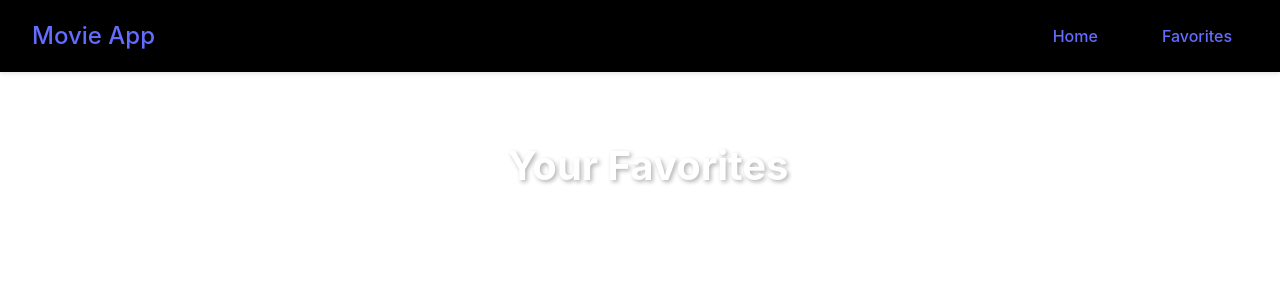
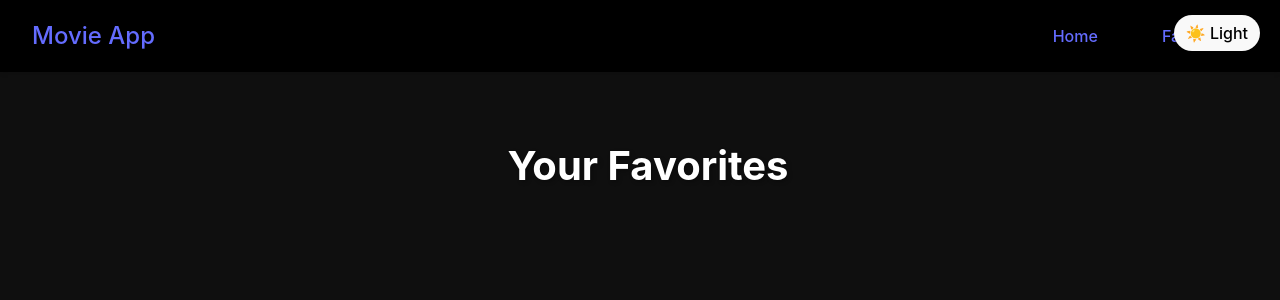
Before and after one commit to engripaye/react-movie-api, a React app in the folder movie-frontend/: page /favorites in a window 1280 px wide. Shown: the top 300 px of the page. Built offline with nearby package versions, Linux system fonts and the light colour scheme; the HTML template or start-up script is replaced by a standard one.

Commit message:
commit latest development by ENGR. IPAYE

```diff
--- a/movie-frontend/src/App.jsx
+++ b/movie-frontend/src/App.jsx
@@ -1,30 +1,39 @@
-import './css/App.css'
+import './css/App.css';
 import Home from "./pages/Home.jsx";
-import {Route, Routes} from "react-router-dom";
+import { Route, Routes } from "react-router-dom";
 import Favorites from "./pages/Favorites.jsx";
 import Navbar from "./component/Navbar.jsx";
-import {MovieProvider} from "./contexts/MovieContext.jsx";
+import { MovieProvider } from "./contexts/MovieContext.jsx";
+import { useState, useEffect } from "react";
 
 function App() {
+    const [theme, setTheme] = useState("dark");
 
-  return (
-      <MovieProvider>
-          <Navbar />
-      <main className="main-content">
+    useEffect(() => {
+        document.body.className = theme;
+    }, [theme]);
 
-          <Routes>
-              <Route path="/" element={<Home />}/>
-              <Route path="/favorites" element={<Favorites />}/>
+    const toggleTheme = () => {
+        setTheme(prev => (prev === "dark" ? "light" : "dark"));
+    };
 
-          </Routes>
-      </main>
+    return (
+        <MovieProvider>
+            <Navbar />
 
-    </MovieProvider>
+            {/* 🌗 Theme Toggle Button */}
+            <button onClick={toggleTheme} className="theme-toggle">
+                {theme === "dark" ? "☀️ Light" : "🌙 Dark"}
+            </button>
 
-  );
-
-
-
+            <main className="main-content">
+                <Routes>
+                    <Route path="/" element={<Home />} />
+                    <Route path="/favorites" element={<Favorites />} />
+                </Routes>
+            </main>
+        </MovieProvider>
+    );
 }
 
-export default App
+export default App;
--- a/movie-frontend/src/component/MovieCard.jsx
+++ b/movie-frontend/src/component/MovieCard.jsx
@@ -66,9 +66,11 @@ function MovieCard({ movie, onPlay }) {
             </div>
 
             <div className="movie-info">
-                <h3>{movie.title}</h3>
+                <h3>{movie.title || movie.name}</h3>
 
-                <p>{movie.release_date?.split("-")[0]}</p>
+                <p>
+                    {(movie.release_date || movie.first_air_date)?.split("-")[0]}
+                </p>
 
                 <span className="rating">
                     ⭐ {movie.vote_average.toFixed(1)}
--- a/movie-frontend/src/css/index.css
+++ b/movie-frontend/src/css/index.css
@@ -70,6 +70,31 @@ button:focus-visible {
   outline: 4px auto -webkit-focus-ring-color;
 }
 
+/* DARK MODE (default) */
+body.dark {
+  background-color: #0f0f0f;
+  color: white;
+}
+
+/* LIGHT MODE */
+body.light {
+  background-color: #ffffff;
+  color: #111;
+}
+.theme-toggle {
+  position: fixed;
+  top: 15px;
+  right: 20px;
+  padding: 8px 12px;
+  border-radius: 20px;
+  border: none;
+  cursor: pointer;
+}
+
+/* smooth transition */
+body {
+  transition: all 0.3s ease;
+}
 @media (prefers-color-scheme: light) {
   :root {
     color: #213547;
--- a/movie-frontend/src/pages/Home.jsx
+++ b/movie-frontend/src/pages/Home.jsx
@@ -6,7 +6,8 @@ import {
     getPopularMovies,
     getNowPlayingMovies,
     getTopRatedMovies,
-    getMovieTrailer
+    getMovieTrailer,
+    getPopularTV
 } from "../services/api.js";
 
 import "../css/Home.css";
@@ -16,34 +17,37 @@ function Home() {
     const [popular, setPopular] = useState([]);
     const [nowPlaying, setNowPlaying] = useState([]);
     const [topRated, setTopRated] = useState([]);
+    const [tvShows, setTvShows] = useState([]);
     const [selectedTrailer, setSelectedTrailer] = useState(null);
     const [error, setError] = useState(null);
     const [loading, setLoading] = useState(true);
 
-    // ⭐ Recommended (filtered + optional shuffle)
+    // ⭐ Recommended movies
     const recommended = nowPlaying.filter(movie => movie.vote_average > 7);
 
     useEffect(() => {
-        const loadMovies = async () => {
+        const loadData = async () => {
             try {
-                const [pop, now, top] = await Promise.all([
+                const [pop, now, top, tv] = await Promise.all([
                     getPopularMovies(),
                     getNowPlayingMovies(),
-                    getTopRatedMovies()
+                    getTopRatedMovies(),
+                    getPopularTV()
                 ]);
 
                 setPopular(pop);
                 setNowPlaying(now);
                 setTopRated(top);
+                setTvShows(tv);
             } catch (err) {
                 console.log(err);
-                setError("Failed to load movies...");
+                setError("Failed to load content...");
             } finally {
                 setLoading(false);
             }
         };
 
-        loadMovies();
+        loadData();
     }, []);
 
     const handleSearch = async (e) => {
@@ -61,9 +65,8 @@ function Home() {
         }
     };
 
-    // 🎬 FIXED: MUST be inside component
-    const handleOpenTrailer = async (movieId) => {
-        const key = await getMovieTrailer(movieId);
+    const handleOpenTrailer = async (id) => {
+        const key = await getMovieTrailer(id);
         setSelectedTrailer(key);
     };
 
@@ -72,7 +75,7 @@ function Home() {
             <form onSubmit={handleSearch} className="search-form">
                 <input
                     type="text"
-                    placeholder="Search for movies"
+                    placeholder="Search for movies or series..."
                     value={searchQuery}
                     onChange={(e) => setSearchQuery(e.target.value)}
                     className="search-input"
@@ -90,10 +93,10 @@ function Home() {
                     <Section title="🆕 Now Playing" movies={nowPlaying} onPlay={handleOpenTrailer} />
                     <Section title="⭐ Popular Movies" movies={popular} onPlay={handleOpenTrailer} />
                     <Section title="🏆 Top Rated" movies={topRated} onPlay={handleOpenTrailer} />
+                    <Section title="📺 Popular Series" movies={tvShows} onPlay={handleOpenTrailer} />
                 </>
             )}
 
-            {/* 🎬 FIXED: inside return */}
             <TrailerModal
                 videoKey={selectedTrailer}
                 onClose={() => setSelectedTrailer(null)}
@@ -102,7 +105,7 @@ function Home() {
     );
 }
 
-// ✅ FIXED: pass onPlay
+// ✅ Section Component
 const Section = ({ title, movies, onPlay }) => (
     <div>
         <h2 style={{ margin: "1rem" }}>{title}</h2>
--- a/movie-frontend/src/services/api.js
+++ b/movie-frontend/src/services/api.js
@@ -40,3 +40,11 @@ export const getMovieTrailer = async (movieId) => {
 
     return trailer ? trailer.key : null;
 };
+
+export const getPopularTV = async () => {
+    const res = await fetch(
+        `https://api.themoviedb.org/3/tv/popular?api_key=YOUR_API_KEY`
+    );
+    const data = await res.json();
+    return data.results;
+};
```
